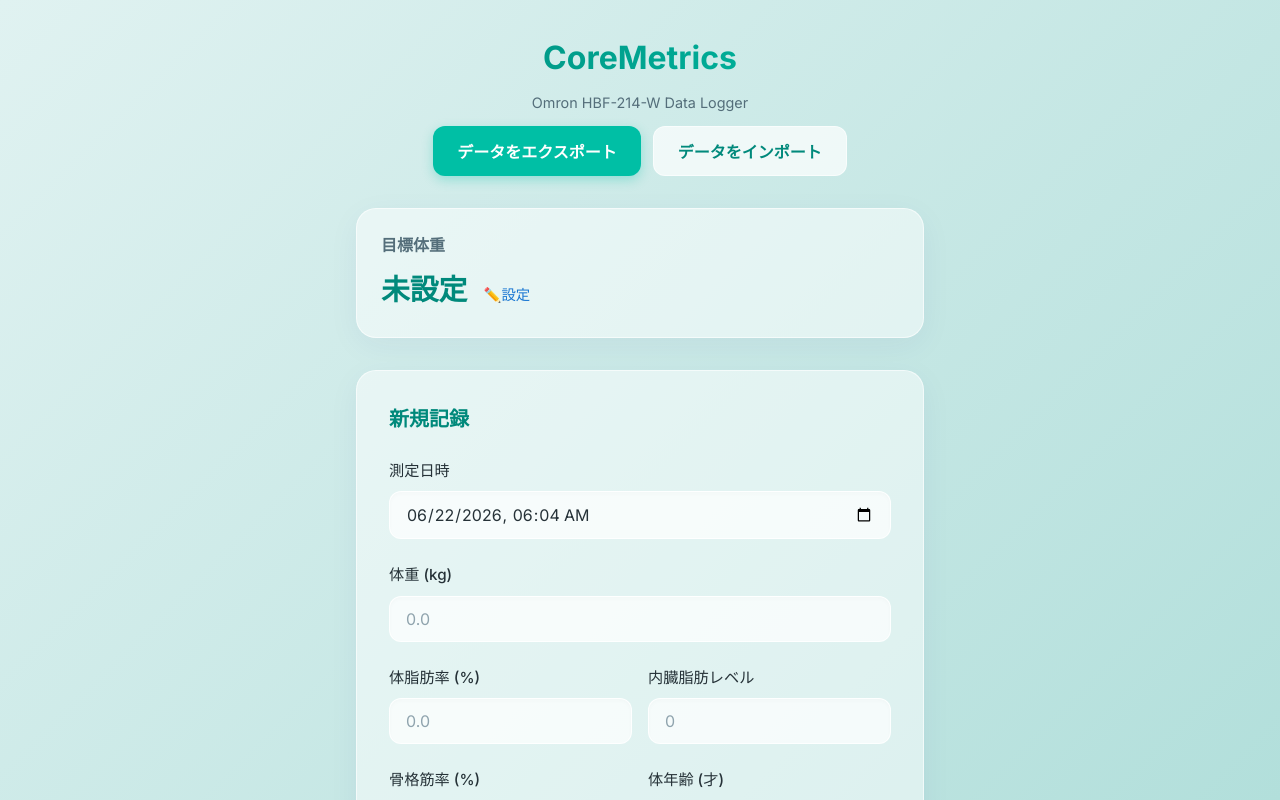
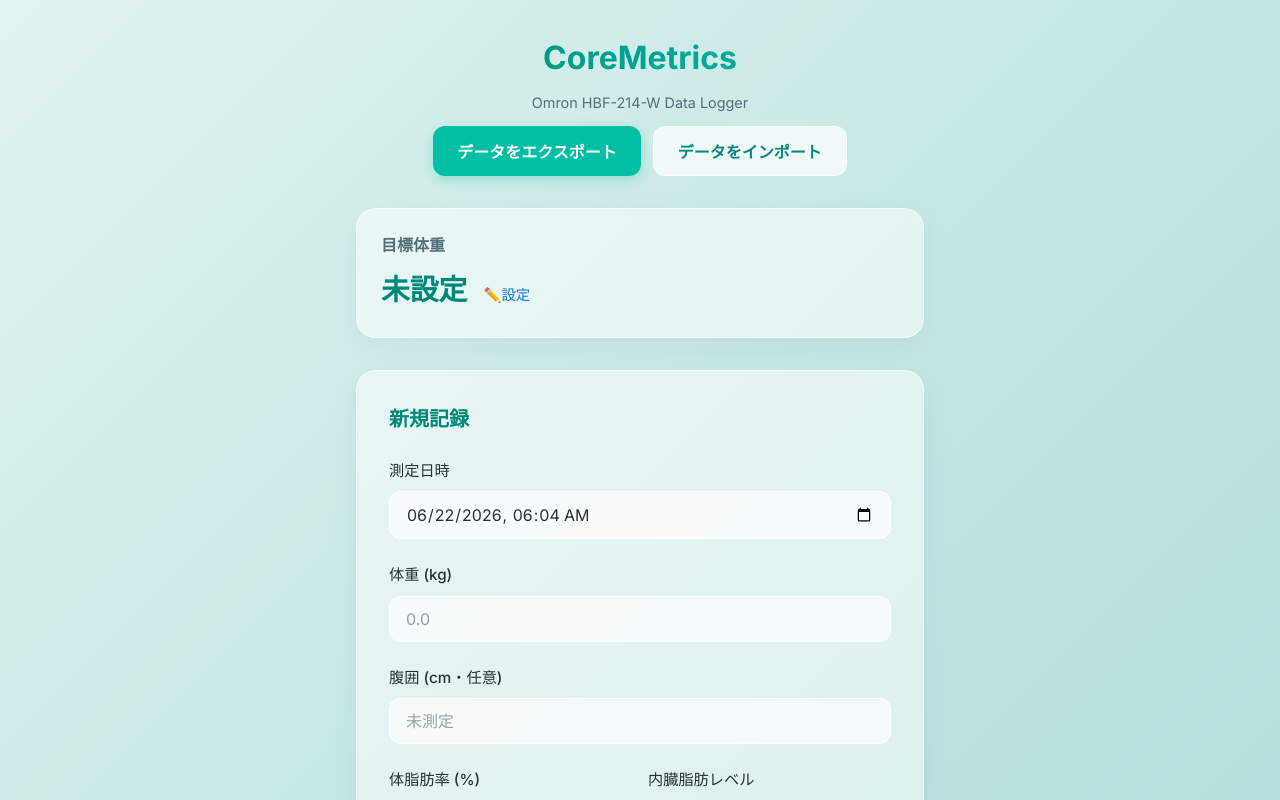
Before and after one commit to CharlieARPK/CoreMetrics, a React (Vite) app: page / in a window 1280 px wide. Shown: the top 800 px of the page. Built offline with nearby package versions, Linux system fonts and the light colour scheme.

Commit message:
feat: track waist measurements

```diff
--- a/src/App.tsx
+++ b/src/App.tsx
@@ -32,7 +32,9 @@ const isMetricEntry = (value: unknown): value is MetricEntry => {
     && entry.id.length > 0
     && numberFields.every(
       (field) => typeof entry[field] === 'number' && Number.isFinite(entry[field])
-    );
+    )
+    && (entry.waist === undefined
+      || (typeof entry.waist === 'number' && Number.isFinite(entry.waist)));
 };
 
 const isCoreMetricsBackup = (value: unknown): value is CoreMetricsBackup => {
@@ -149,6 +151,7 @@ function App() {
   const [formData, setFormData] = useState({
     date: getLocalNow(),
     weight: '',
+    waist: '',
     bodyFat: '',
     visceralFat: '',
     skeletalMuscle: '',
@@ -172,6 +175,7 @@ function App() {
     const newEntry = {
       timestamp: new Date(formData.date).getTime(),
       weight: Number(formData.weight) || 0,
+      waist: formData.waist === '' ? undefined : Number(formData.waist),
       bodyFat: Number(formData.bodyFat) || 0,
       visceralFat: Number(formData.visceralFat) || 0,
       skeletalMuscle: Number(formData.skeletalMuscle) || 0,
@@ -190,6 +194,7 @@ function App() {
     setFormData({
       date: getLocalNow(),
       weight: '',
+      waist: '',
       bodyFat: '',
       visceralFat: '',
       skeletalMuscle: '',
@@ -204,6 +209,7 @@ function App() {
     setFormData({
       date: getLocalDateString(entry.timestamp),
       weight: String(entry.weight),
+      waist: entry.waist === undefined ? '' : String(entry.waist),
       bodyFat: String(entry.bodyFat),
       visceralFat: String(entry.visceralFat),
       skeletalMuscle: String(entry.skeletalMuscle),
@@ -219,6 +225,7 @@ function App() {
     setFormData({
       date: getLocalNow(),
       weight: '',
+      waist: '',
       bodyFat: '',
       visceralFat: '',
       skeletalMuscle: '',
@@ -310,6 +317,21 @@ function App() {
               <input type="number" step="0.1" id="weight" name="weight" className="form-input" value={formData.weight} onChange={handleChange} placeholder={latestEntry ? String(latestEntry.weight) : "0.0"} required />
             </div>
 
+            <div className="form-group">
+              <label className="form-label" htmlFor="waist">腹囲 (cm・任意)</label>
+              <input
+                type="number"
+                step="0.1"
+                min="0"
+                id="waist"
+                name="waist"
+                className="form-input"
+                value={formData.waist}
+                onChange={handleChange}
+                placeholder={latestEntry?.waist === undefined ? "未測定" : String(latestEntry.waist)}
+              />
+            </div>
+
             <div style={{ display: 'grid', gridTemplateColumns: '1fr 1fr', gap: '1rem' }}>
               <div className="form-group">
                 <label className="form-label" htmlFor="bodyFat">体脂肪率 (%)</label>
@@ -393,6 +415,7 @@ function App() {
                     <div style={{ fontSize: '0.9rem', textAlign: 'right' }}>
                       体脂肪 {entry.bodyFat}% | 骨格筋 {entry.skeletalMuscle}%<br/>
                       内臓脂肪 {entry.visceralFat} | BMI {entry.bmi}
+                      {entry.waist !== undefined && <><br/>腹囲 {entry.waist} cm</>}
                     </div>
                   </div>
                 </div>
--- a/src/components/MetricsChart.tsx
+++ b/src/components/MetricsChart.tsx
@@ -15,6 +15,7 @@ import { useMetricsStore } from '../store/useMetricsStore';
 
 const metricsOptions = [
   { key: 'weight', label: '体重 (kg)' },
+  { key: 'waist', label: '腹囲 (cm)' },
   { key: 'bodyFat', label: '体脂肪率 (%)' },
   { key: 'visceralFat', label: '内臓脂肪レベル' },
   { key: 'skeletalMuscle', label: '骨格筋率 (%)' },
@@ -45,6 +46,7 @@ export default function MetricsChart() {
         { y1: Number((25 * heightSq).toFixed(1)), y2: Number((30 * heightSq).toFixed(1)), color: 'rgba(255, 152, 0, 0.2)' }, // 肥満(1度)
         { y1: Number((30 * heightSq).toFixed(1)), y2: 300, color: 'rgba(244, 67, 54, 0.2)' } // 肥満(2度以上)
       ],
+      waist: [],
       bodyFat: [
         { y1: 0, y2: 10, color: 'rgba(255, 235, 59, 0.2)' },
         { y1: 10, y2: 20, color: 'rgba(76, 175, 80, 0.2)' },
@@ -91,10 +93,25 @@ export default function MetricsChart() {
         return Number((sum / windowSlice.length).toFixed(1));
       };
 
+      const calcWaistMA = () => {
+        if (entry.waist === undefined) return null;
+
+        const measuredValues = reversed
+          .slice(0, idx + 1)
+          .map(item => item.waist)
+          .filter((value): value is number => typeof value === 'number' && Number.isFinite(value))
+          .slice(-7);
+
+        const sum = measuredValues.reduce((acc, value) => acc + value, 0);
+        return Number((sum / measuredValues.length).toFixed(1));
+      };
+
       return {
         ...entry,
+        waist: entry.waist ?? null,
         displayDate: `${String(d.getMonth() + 1).padStart(2, '0')}/${String(d.getDate()).padStart(2, '0')} ${String(d.getHours()).padStart(2, '0')}:${String(d.getMinutes()).padStart(2, '0')}`,
         weight_ma: calcMA('weight'),
+        waist_ma: calcWaistMA(),
         bodyFat_ma: calcMA('bodyFat'),
         visceralFat_ma: calcMA('visceralFat'),
         skeletalMuscle_ma: calcMA('skeletalMuscle'),
@@ -232,6 +249,7 @@ export default function MetricsChart() {
                 type="monotone"
                 dataKey={metric}
                 name={metricInfo?.label}
+                connectNulls={metric === 'waist'}
                 stroke="var(--primary-color)"
                 strokeWidth={1.5}
                 dot={{ fill: 'var(--primary-color)', strokeWidth: 2, r: 4 }}
@@ -241,6 +259,7 @@ export default function MetricsChart() {
                 type="monotone"
                 dataKey={`${metric}_ma`}
                 name="移動平均"
+                connectNulls={metric === 'waist'}
                 stroke="#1e88e5"
                 strokeWidth={2.5}
                 dot={false}
--- a/src/store/useMetricsStore.ts
+++ b/src/store/useMetricsStore.ts
@@ -11,6 +11,7 @@ export interface MetricEntry {
   restingMetabolism: number;
   bodyAge: number;
   visceralFat: number;
+  waist?: number;
 }
 
 interface MetricsState {
```
